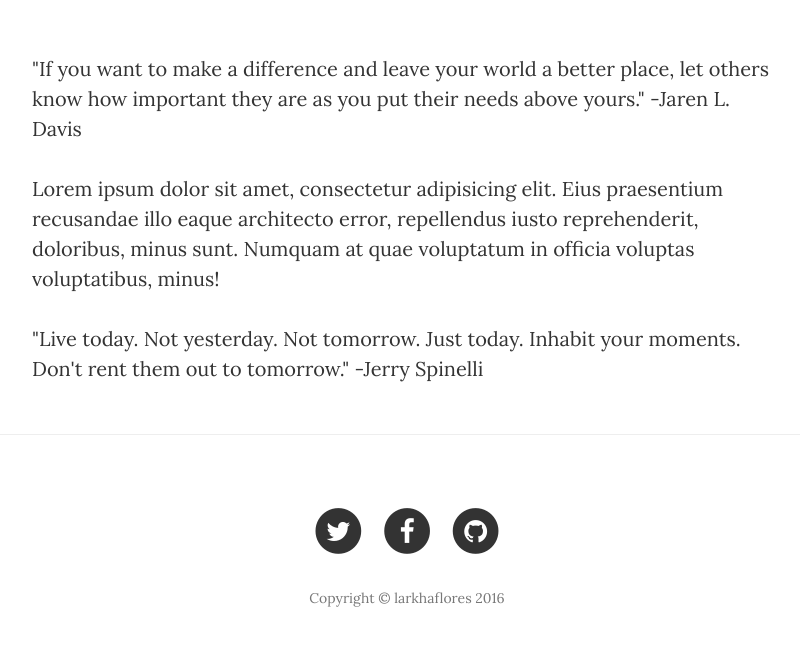
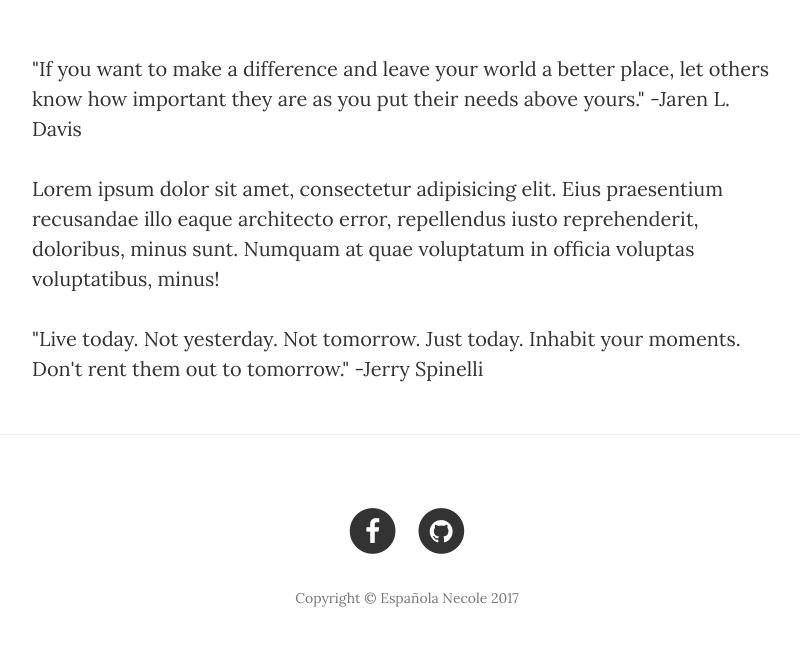
Before and after one commit to necoleespanola/commerce, a website: page about.html in a window 1280 px wide. Shown: the part 477-1122 px from the top of the page, without its empty margins (233-1033 px from the left). Drawn offline with nearby package versions, Linux system fonts and the light colour scheme.

Commit message:
Update about.html

```diff
--- a/about.html
+++ b/about.html
@@ -42,7 +42,7 @@
                     <span class="sr-only">Toggle navigation</span>
                     Menu <i class="fa fa-bars"></i>
                 </button>
-                <a class="navbar-brand" href="index.html">Larkha Flores</a>
+                <a class="navbar-brand" href="index.html">Española Necole</a>
             </div>
 
             <!-- Collect the nav links, forms, and other content for toggling -->
@@ -74,7 +74,7 @@
             <div class="row">
                 <div class="col-lg-8 col-lg-offset-2 col-md-10 col-md-offset-1">
                     <div class="page-heading">
-                        <h1>Larkha Flores</h1>
+                        <h1>Española Necole</h1>
                         <hr class="small">2 Corinthians 12:9</span>
                     </div>
                 </div>
@@ -101,16 +101,9 @@
             <div class="row">
                 <div class="col-lg-8 col-lg-offset-2 col-md-10 col-md-offset-1">
                     <ul class="list-inline text-center">
+
                         <li>
-                            <a href="https://twitter.com/lrkhflrs">
-                                <span class="fa-stack fa-lg">
-                                    <i class="fa fa-circle fa-stack-2x"></i>
-                                    <i class="fa fa-twitter fa-stack-1x fa-inverse"></i>
-                                </span>
-                            </a>
-                        </li>
-                        <li>
-                            <a href="https://facebook.com/larkha.flores">
+                            <a href="https://facebook.com/necolepogi">
                                 <span class="fa-stack fa-lg">
                                     <i class="fa fa-circle fa-stack-2x"></i>
                                     <i class="fa fa-facebook fa-stack-1x fa-inverse"></i>
@@ -118,7 +111,7 @@
                             </a>
                         </li>
                         <li>
-                            <a href="https://github.com/larkhaflores">
+                            <a href="https://github.com/necoleespanola">
                                 <span class="fa-stack fa-lg">
                                     <i class="fa fa-circle fa-stack-2x"></i>
                                     <i class="fa fa-github fa-stack-1x fa-inverse"></i>
@@ -126,7 +119,7 @@
                             </a>
                         </li>
                     </ul>
-                    <p class="copyright text-muted">Copyright &copy; larkhaflores 2016</p>
+                    <p class="copyright text-muted">Copyright &copy; Española Necole 2017</p>
                 </div>
             </div>
         </div>
```
